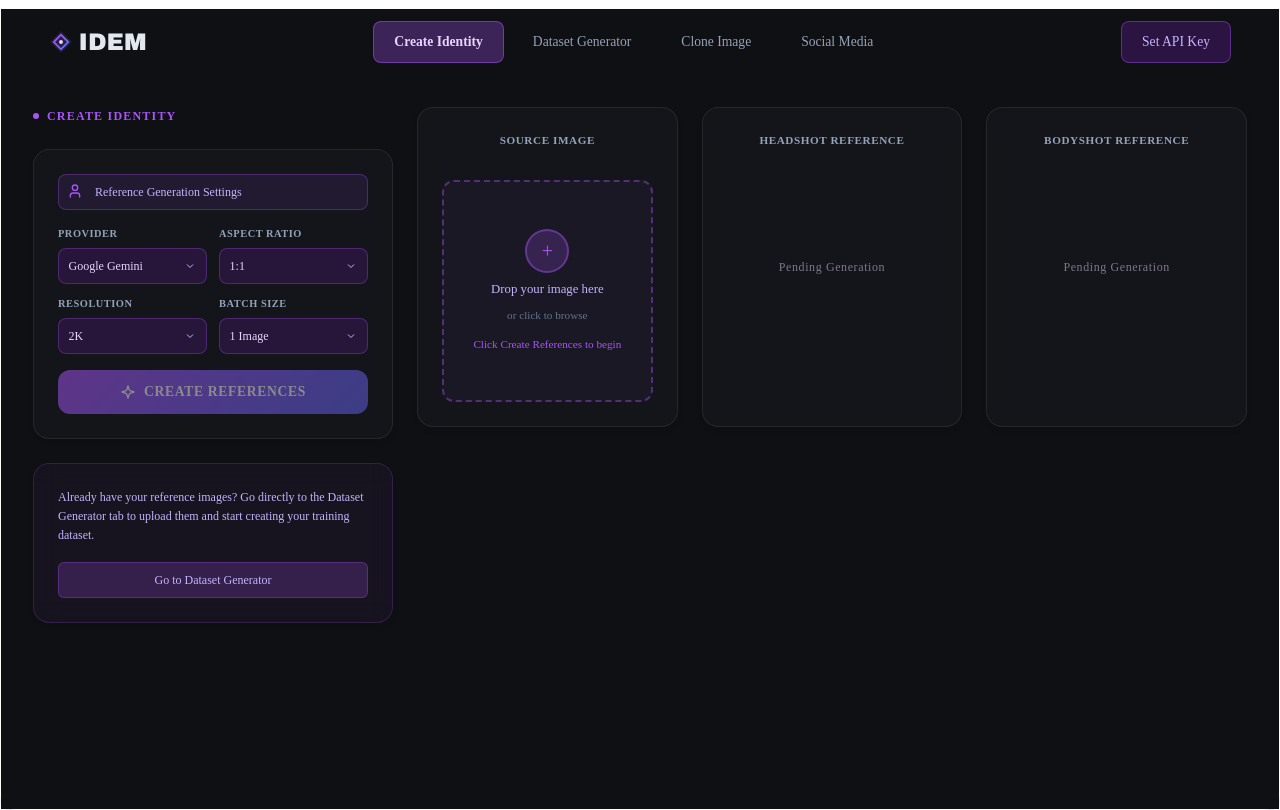
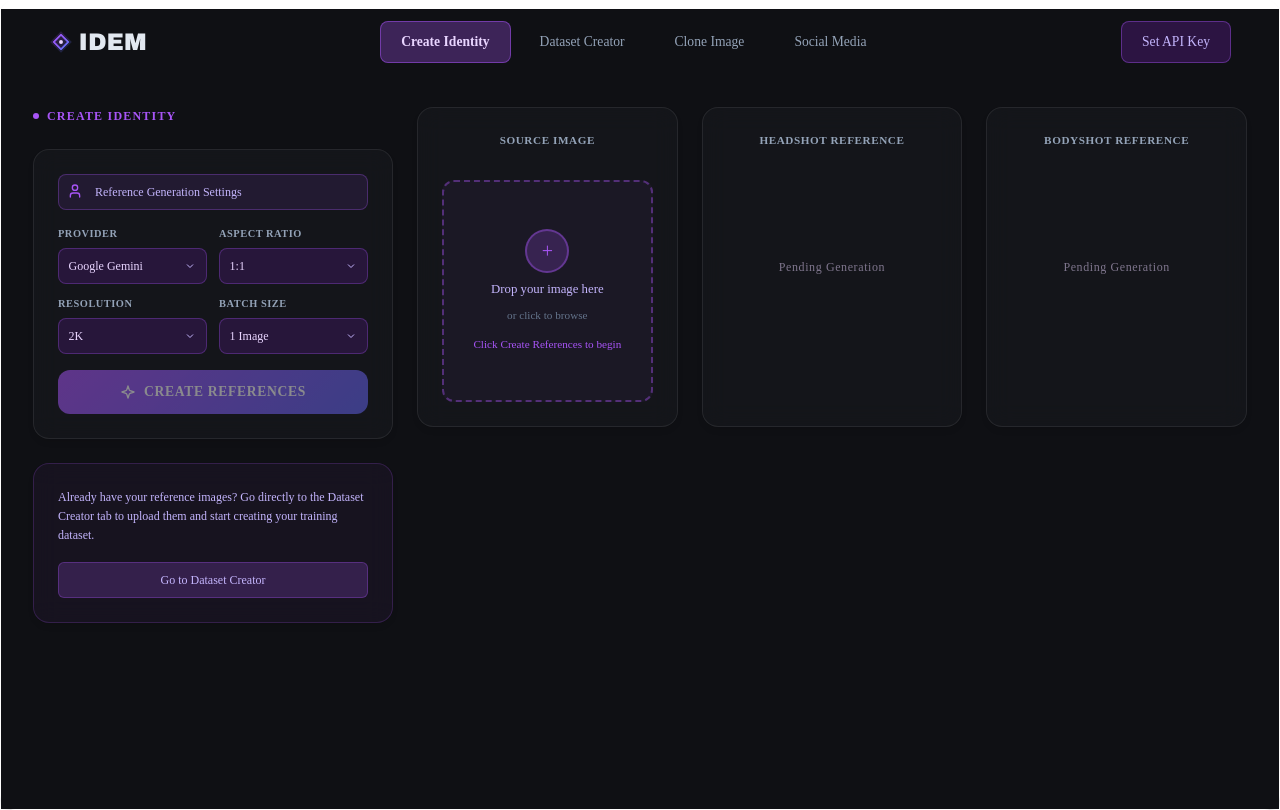
Before and after one commit to degenerativeai/idem, a React (Vite) app in the folder client/: page / in a window 1280 px wide. Both pictures are taken after a click on the button "Skip (Demo Mode)". Built offline with nearby package versions, Linux system fonts and the light colour scheme; a web font is replaced by a local one.

Commit message:
Rename Dataset Generator to Dataset Creator

```diff
--- a/client/src/idem/components/VisionStructParser.tsx
+++ b/client/src/idem/components/VisionStructParser.tsx
@@ -520,7 +520,7 @@ const VisionStructParser: React.FC<VisionStructParserProps> = ({ onImagesComplet
                     border: '1px solid rgba(168, 85, 247, 0.2)'
                 }}>
                     <p style={{ fontSize: '0.75rem', color: '#c4b5fd', lineHeight: '1.6', margin: 0 }}>
-                        Already have your reference images? Go directly to the Dataset Generator tab to upload them and start creating your training dataset.
+                        Already have your reference images? Go directly to the Dataset Creator tab to upload them and start creating your training dataset.
                     </p>
                     {onNavigateToDataset && (
                         <button
@@ -537,7 +537,7 @@ const VisionStructParser: React.FC<VisionStructParserProps> = ({ onImagesComplet
                             }}
                             data-testid="button-go-to-dataset"
                         >
-                            Go to Dataset Generator
+                            Go to Dataset Creator
                         </button>
                     )}
                 </div>
--- a/client/src/pages/IdemPage.tsx
+++ b/client/src/pages/IdemPage.tsx
@@ -69,7 +69,7 @@ const IdemPage: React.FC = () => {
                         const isActive = activeTab === tab;
                         const labels = {
                             vision: 'Create Identity',
-                            dataset: 'Dataset Generator',
+                            dataset: 'Dataset Creator',
                             clone: 'Clone Image',
                             generator: 'Social Media'
                         };
```
